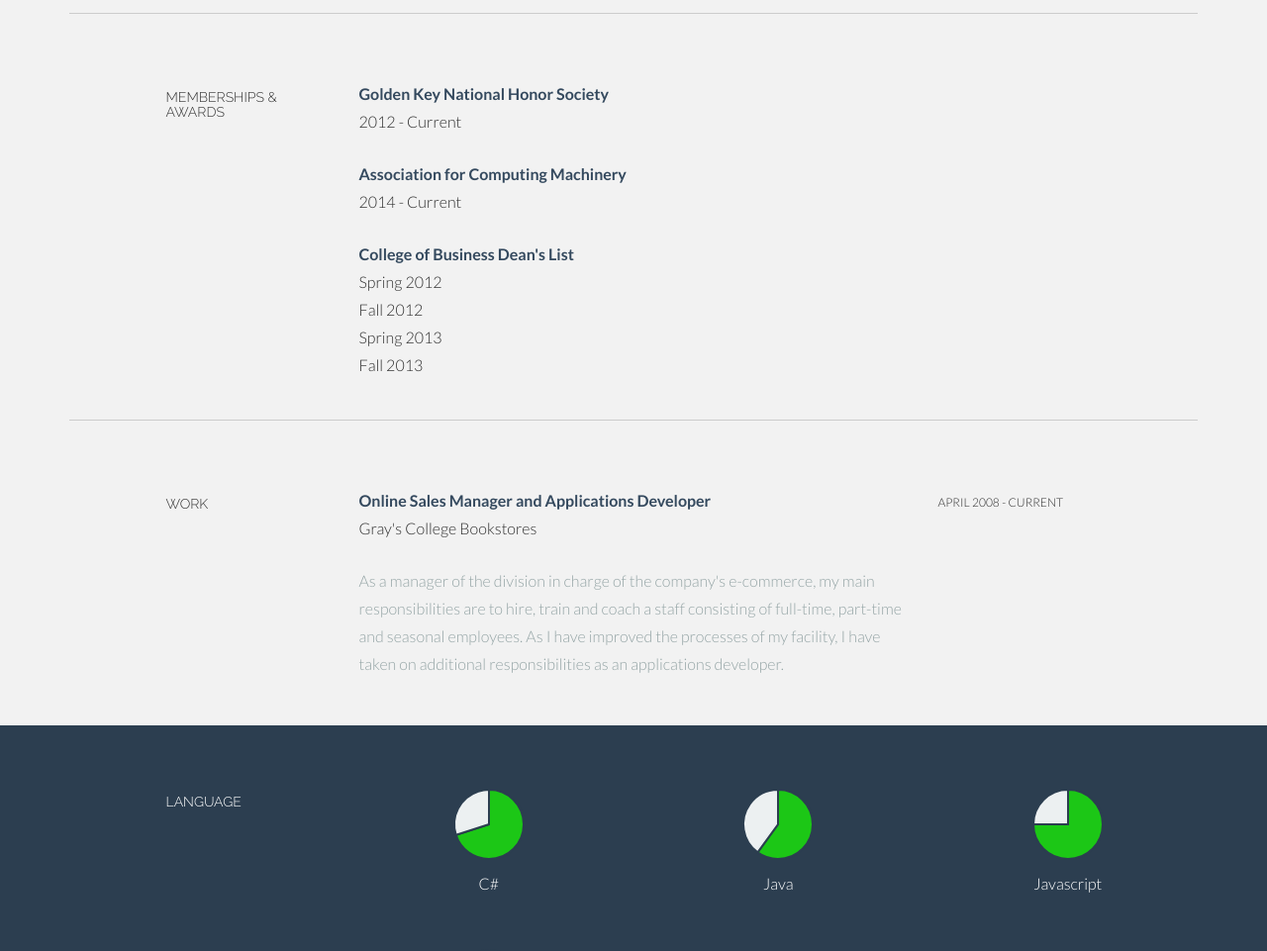
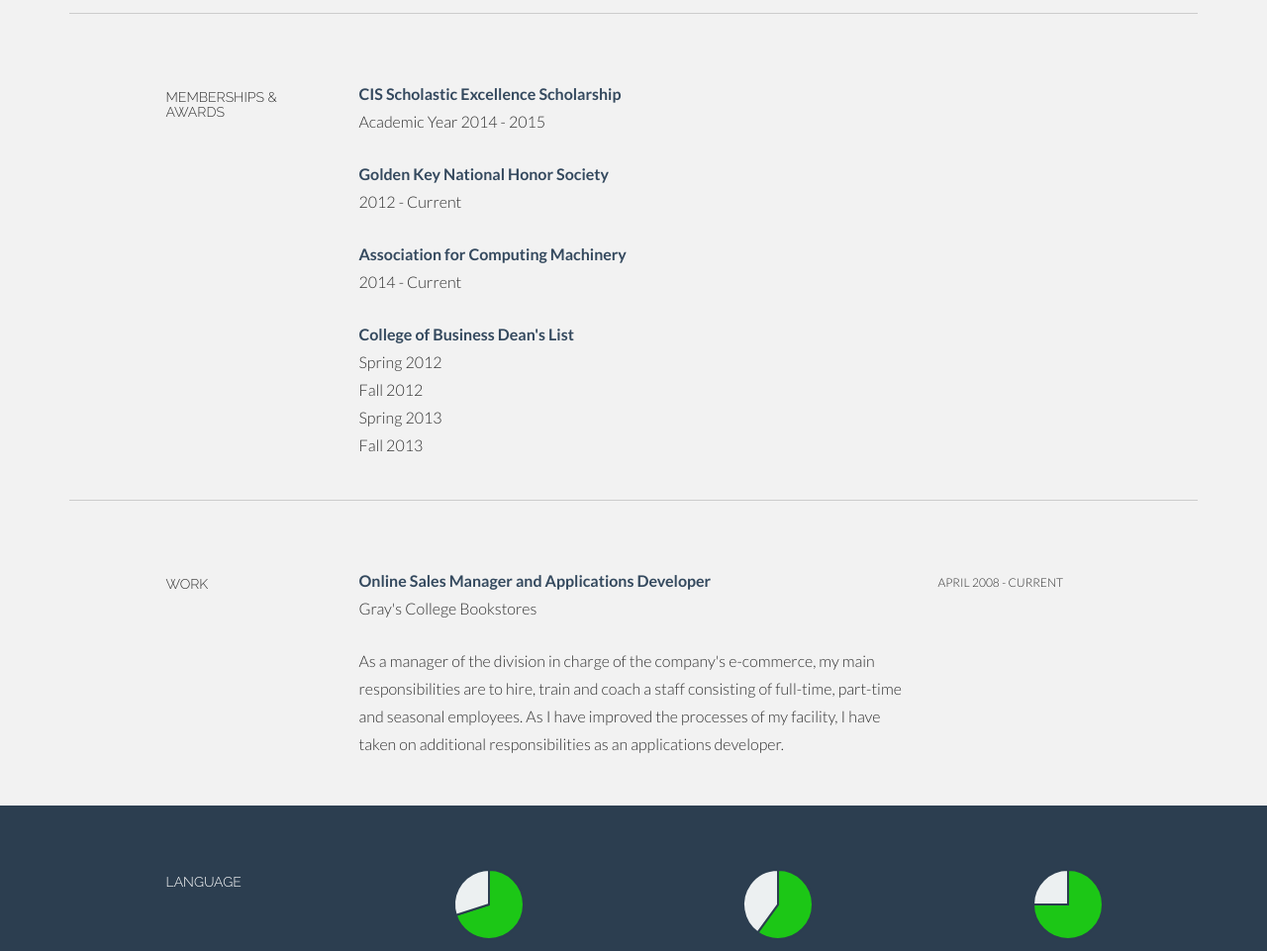
Before and after one commit to michael-houze/personal-resume-website, a plain HTML site: page index.html in a window 1280 px wide. Shown: the part 1174-2135 px from the top of the page at 99% size. Drawn offline with Linux system fonts and the light colour scheme.

Commit message:
Updates
- Change color for contrast on work description
- Update resume asset
- Add CIS scholarship information

```diff
--- a/css/main.css
+++ b/css/main.css
@@ -267,7 +267,7 @@ a:after {
 }
 
 .desc more {
-	color: #95a5a6;
+	color: #303030;
 }
 
 
--- a/index.html
+++ b/index.html
@@ -108,12 +108,17 @@
 					<h5>MEMBERSHIPS &amp AWARDS</h5>
 				</div>
 
-				<div class="col-lg-6">
+                <div class="col-lg-6">
+					<p><t>CIS Scholastic Excellence Scholarship</t><br/>
+						Academic Year 2014 - 2015 <br/>
+					</p>
+				</div>
+
+                <div class="col-lg-6 col-lg-offset-3">
 					<p><t>Golden Key National Honor Society</t><br/>
 						2012 - Current <br/>
 					</p>
 				</div>
-
 
 				<div class="col-lg-6 col-lg-offset-3">
 					<p><t>Association for Computing Machinery</t><br/>
```
Also changed, not shown: 1 other file.
